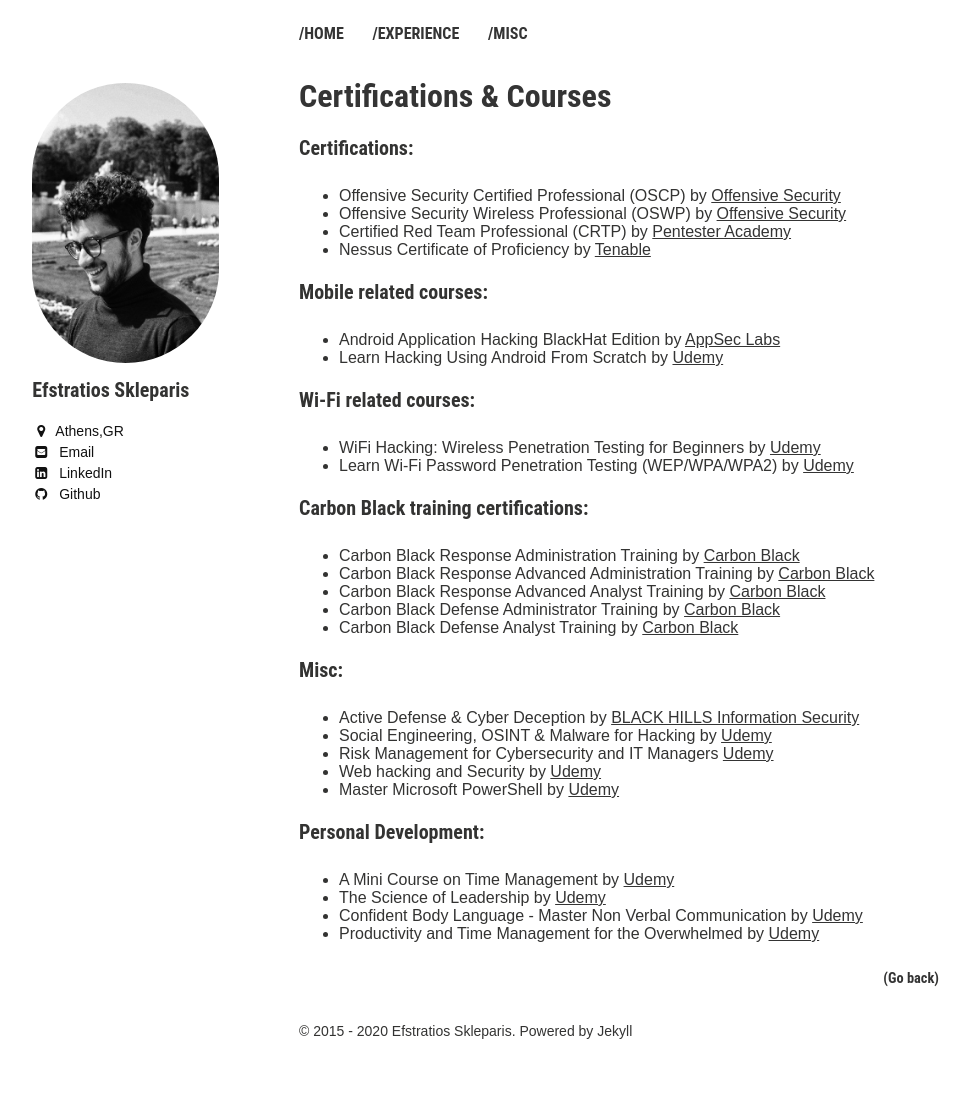
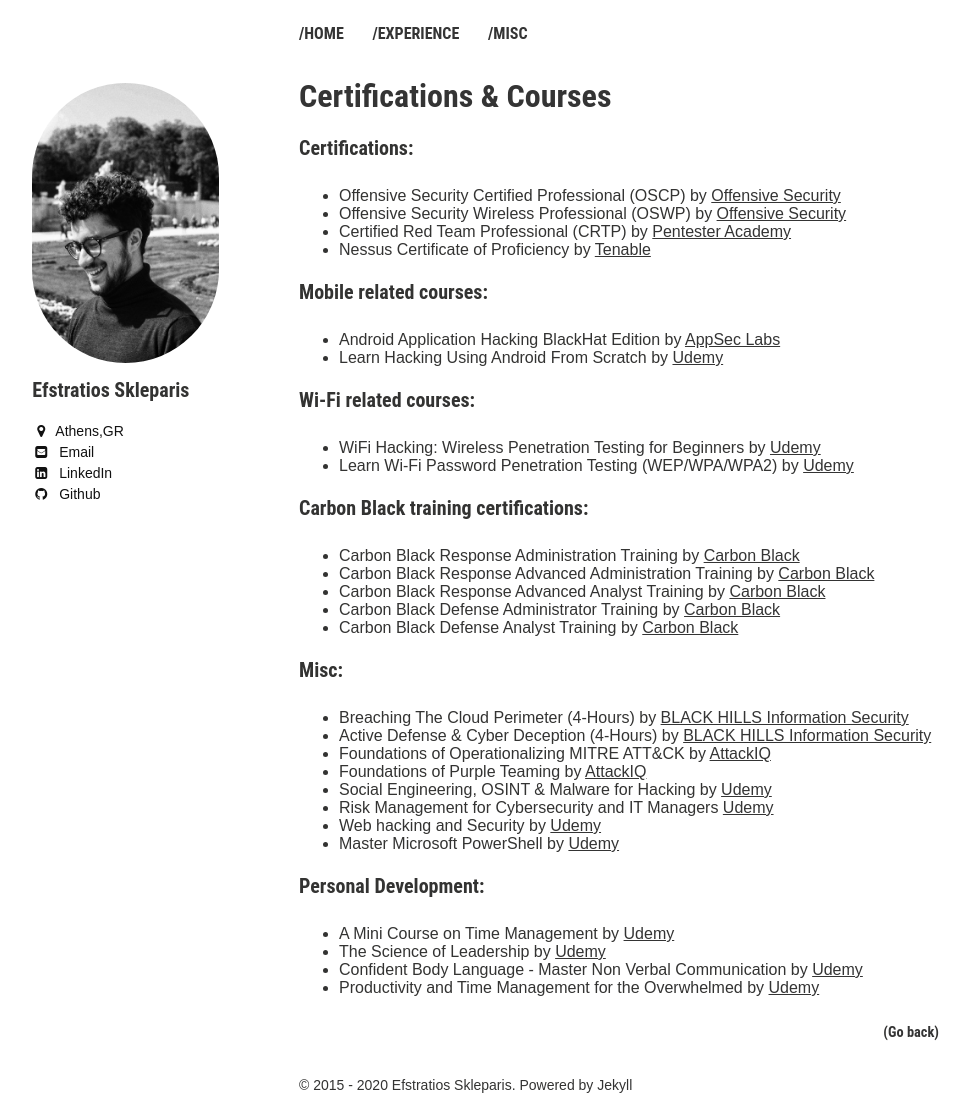
Before and after one commit to efstratios/efstratios.github.io, a Jekyll site: the page built from certs/index.md, in a window 1280 px wide. Shown: the whole page, without its empty margins (21-991 px from the left). Built offline with Jekyll 4.4.1, drawn with Linux system fonts in a browser that asks for light colours; before the commit the page ends 1056 px from its top, so only the background shows below that.

Commit message:
added new courses

```diff
--- a/certs/index.md
+++ b/certs/index.md
@@ -31,7 +31,11 @@
 * Carbon Black Defense Analyst Training by [Carbon Black](https://www.carbonblack.com/){:target="_blank" rel="noopener"}
 
 ### Misc:
-* Active Defense & Cyber Deception by [BLACK HILLS Information Security](https://www.blackhillsinfosec.com/){:target="_blank" rel="noopener"}
+
+* Breaching The Cloud Perimeter (4-Hours) by [BLACK HILLS Information Security](https://www.blackhillsinfosec.com/){:target="_blank" rel="noopener"}
+* Active Defense & Cyber Deception (4-Hours) by [BLACK HILLS Information Security](https://www.blackhillsinfosec.com/){:target="_blank" rel="noopener"}
+* Foundations of Operationalizing MITRE ATT&CK by [AttackIQ](https://academy.attackiq.com/){:target="_blank" rel="noopener"}
+* Foundations of Purple Teaming by [AttackIQ](https://academy.attackiq.com/){:target="_blank" rel="noopener"}
 * Social Engineering, OSINT & Malware for Hacking by [Udemy](https://www.udemy.com/user/muharrem-aydin-2/){:target="_blank" rel="noopener"}
 * Risk Management for Cybersecurity and IT Managers [Udemy](https://www.udemy.com/user/jason-dion/){:target="_blank" rel="noopener"}
 * Web hacking and Security by [Udemy](https://www.udemy.com/user/infysec-2/){:target="_blank" rel="noopener"}
```
